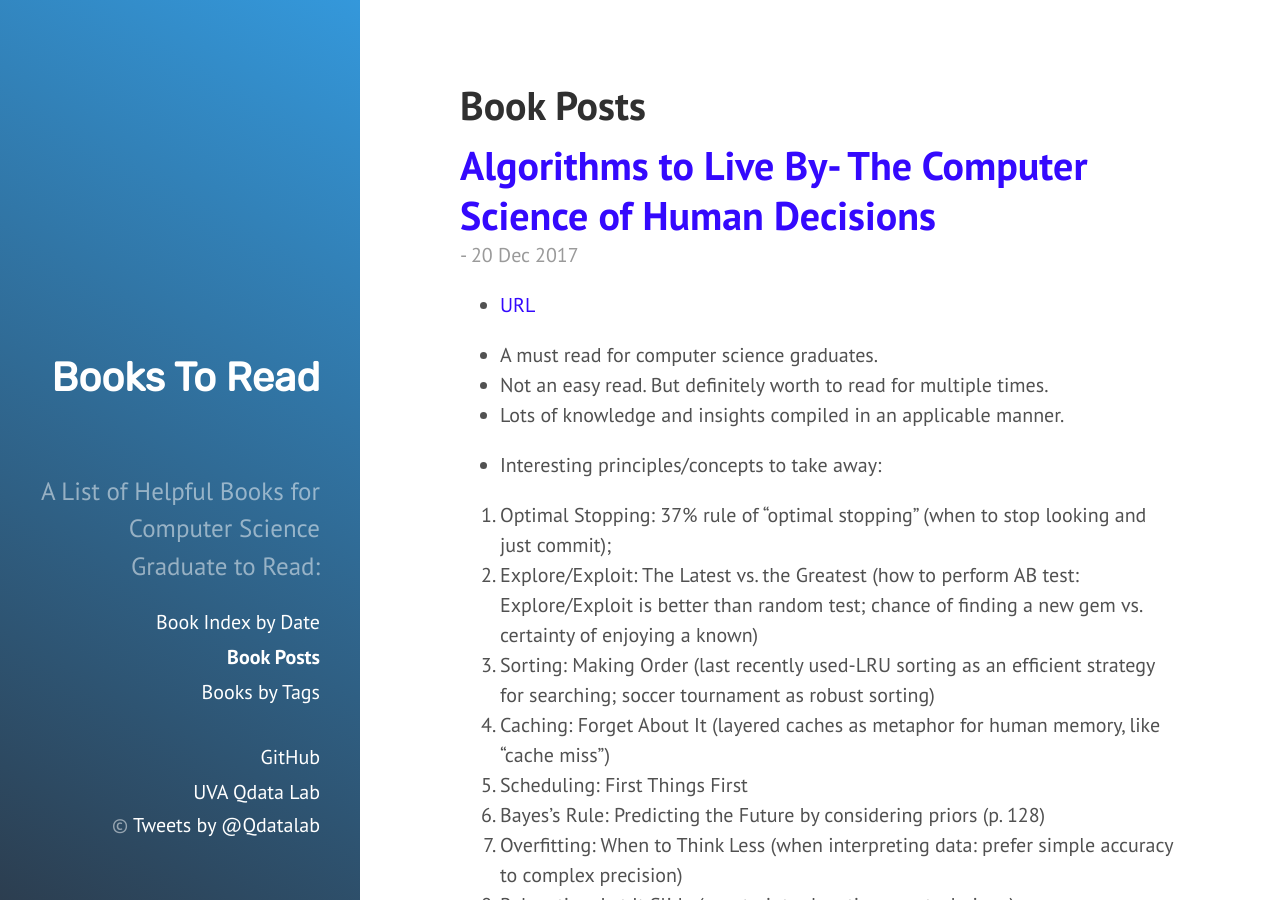
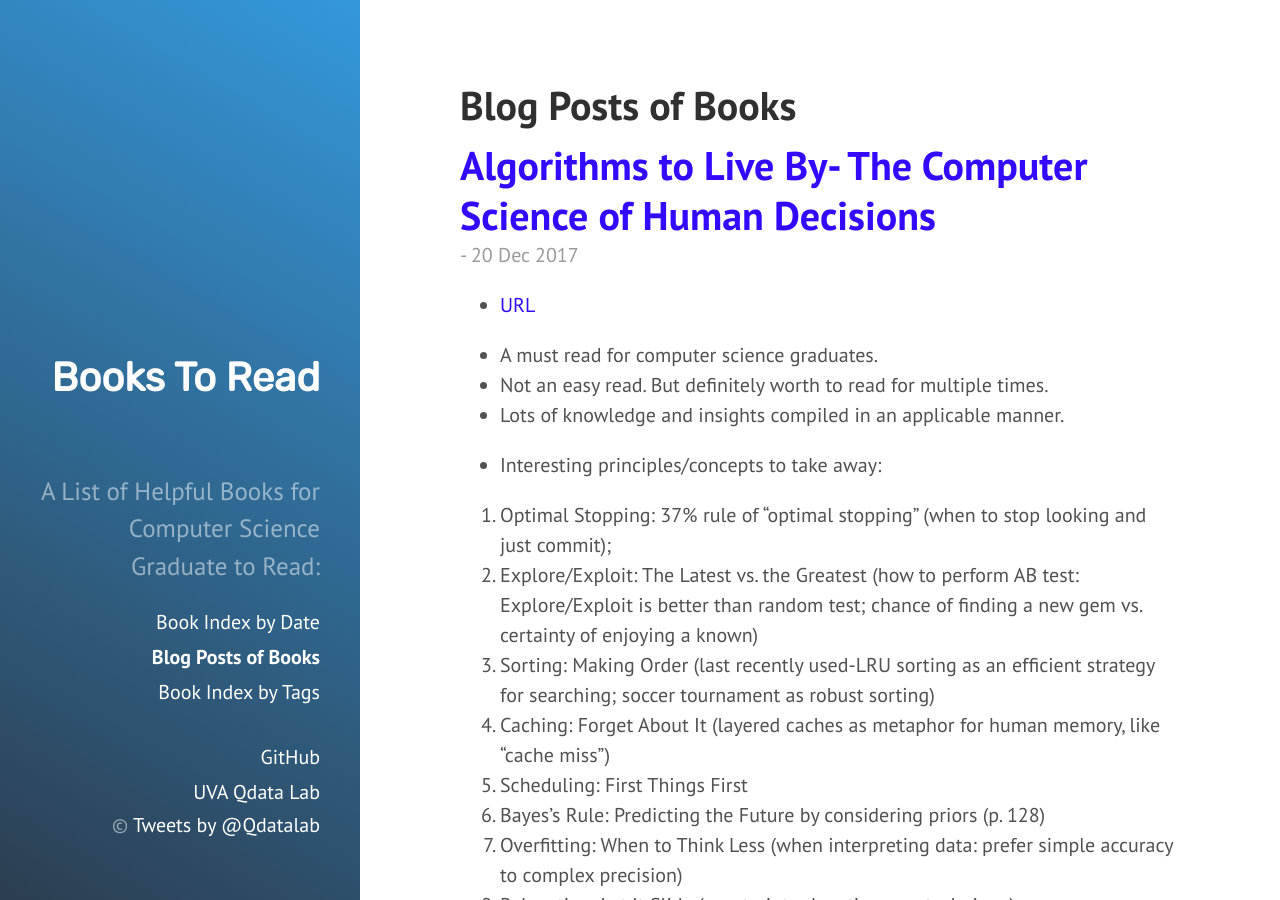
Before and after one commit to qiyanjun/books2read, a Jekyll site: the page built from blog.md, in a window 1280 px wide and 900 px high. Built offline with Jekyll 4.4.1, drawn with Linux system fonts in a browser that asks for light colours.

Commit message:
small format fix

```diff
--- a/blog.md
+++ b/blog.md
@@ -1,6 +1,6 @@
 ---
 layout: page
-title: Book Posts
+title: Blog Posts of Books
 desc: "A list of all blog posts"
 ---
 
--- a/tag.md
+++ b/tag.md
@@ -1,6 +1,6 @@
 ---
 layout: page
-title: Books by Tags
+title: Book Index by Tags
 desc: "A list of posts organized by tags"
 ---
 
```
